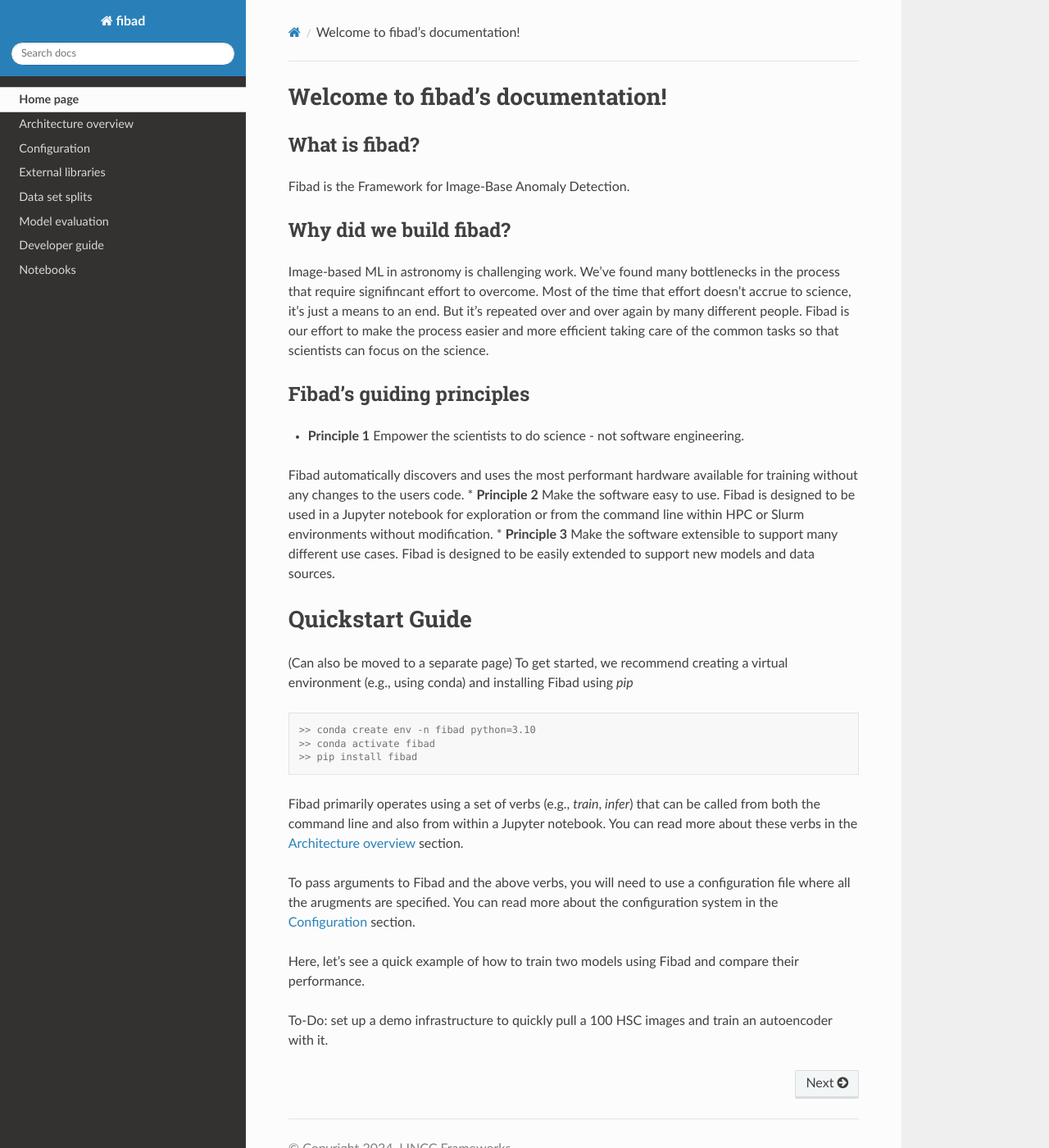
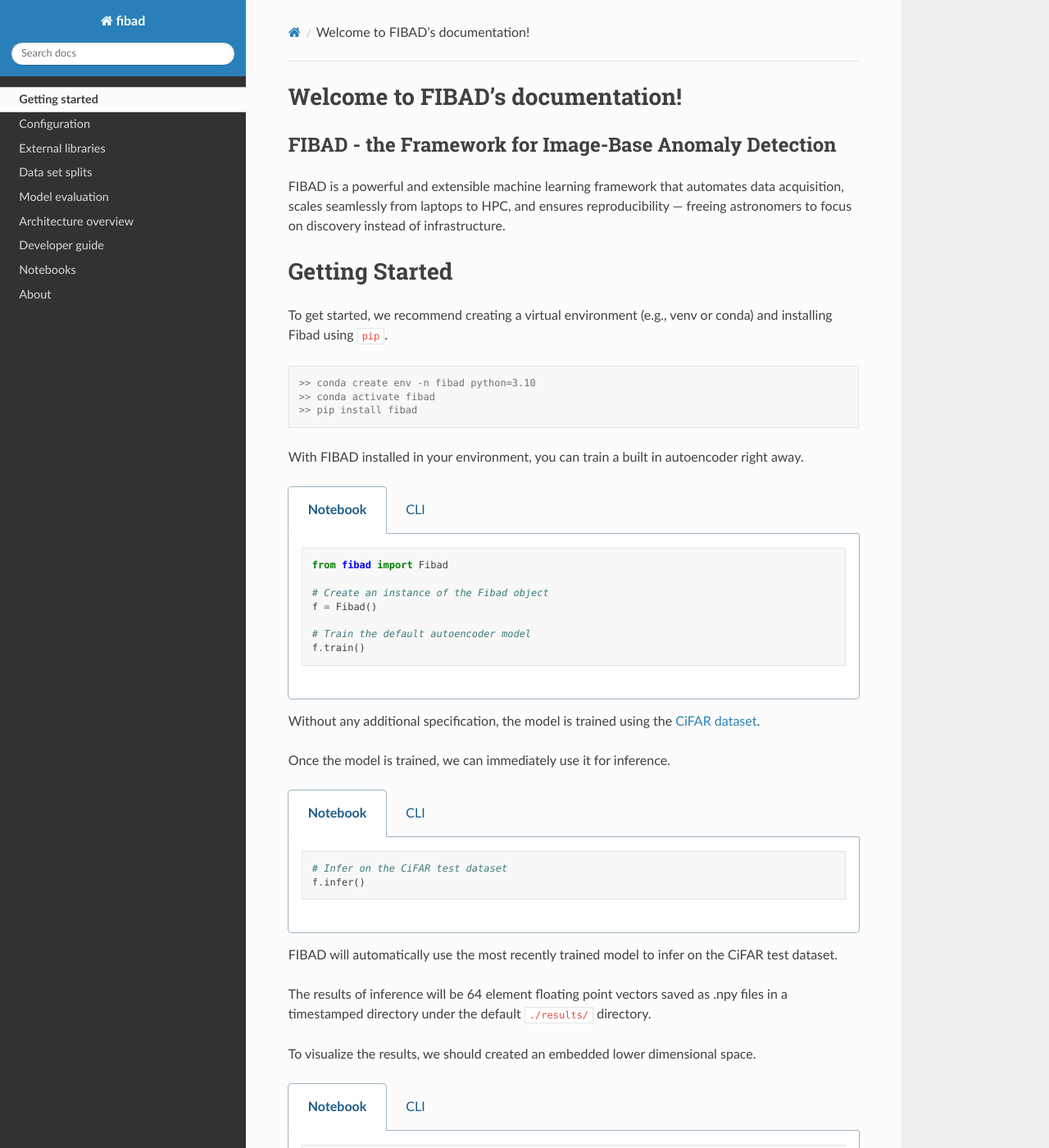
Before and after one commit to lincc-frameworks/fibad, a Sphinx documentation site: the page built from docs/index.rst, in a window 1280 px wide and 1400 px high. Shown: the whole window at 82% size. Built offline with Sphinx 7.4.7 and the Read the Docs theme 3.1.0, drawn with Linux system fonts in a browser that asks for light colours; pages that are not in the unit, such as notebooks, are missing from menus; some of the changed text lies outside the part shown.

Commit message:
Created "About" page, and updated the landing page to be mostly "Getting Started".

```diff
--- /dev/null
+++ b/docs/about.rst
@@ -0,0 +1,49 @@
+About FIBAD
+===========
+
+What is FIBAD?
+--------------
+FIBAD is a powerful and extensible machine learning framework that automates data
+acquisition, scales seamlessly from laptops to HPC, and ensures reproducibility
+— freeing astronomers to focus on discovery instead of infrastructure.
+
+Put another way, it's an effort to bring the best practices of software engineering
+to the astronomy machine learning community.
+
+
+Why build FIBAD?
+----------------
+Image-based machine learning in astronomy is challenging work.
+It requires data collection, pre-processing, model training and evaluation, and
+analysis of results of inference - all of which introduce potential bottlenecks
+for new science.
+
+We've found that many bottlenecks require significant effort to overcome, and that
+effort doesn't accrue to science, it's just a means to an end.
+And worse, it's often duplicated effort by many different people, each solving
+the same problems in slightly different ways.
+
+Fibad is our effort to make the process easier and more efficient by taking care of
+the common tasks so that scientists can focus on the science.
+
+
+Guiding principles
+------------------
+* **Principle 1** Empower the scientists to do science - not software engineering.
+  FIBAD automatically discovers and uses the most performant hardware available
+  for training without any changes to the users code.
+* **Principle 2** Make the software easy to use.
+  FIBAD is designed to be used in a Jupyter notebook for exploration or from the
+  command line within HPC or Slurm environments without modification.
+* **Principle 3** Make the software extensible to support many different use cases.
+  We work closely with scientists to build FIBAD to support their use cases, but
+  we learned early on that we can't anticipate all the ways that FIBAD will be used.
+  FIBAD is designed to be easily extended to support new models, data sources,
+  and functionality.
+
+
+Commitment to open science
+---------------------------
+FIBAD is open source software, and makes extensive use of open source libraries.
+We envision a FIBAD ecosystem where users can freely share data, trained models,
+and other components to accelerate their research and the research of others.
--- a/docs/index.rst
+++ b/docs/index.rst
@@ -1,35 +1,16 @@
-Welcome to fibad's documentation!
+Welcome to FIBAD's documentation!
 =================================
 
-What is fibad?
---------------
-Fibad is the Framework for Image-Base Anomaly Detection.
-
-Why did we build fibad?
------------------------
-Image-based ML in astronomy is challenging work.
-We've found many bottlenecks in the process that require signifincant effort to overcome.
-Most of the time that effort doesn't accrue to science, it's just a means to an end.
-But it's repeated over and over again by many different people.
-Fibad is our effort to make the process easier and more efficient taking care of
-the common tasks so that scientists can focus on the science.
-
-Fibad's guiding principles
---------------------------
-* **Principle 1** Empower the scientists to do science - not software engineering.
-Fibad automatically discovers and uses the most performant hardware available
-for training without any changes to the users code.
-* **Principle 2** Make the software easy to use.
-Fibad is designed to be used in a Jupyter notebook for exploration or from the
-command line within HPC or Slurm environments without modification.
-* **Principle 3** Make the software extensible to support many different use cases.
-Fibad is designed to be easily extended to support new models and data sources.
+FIBAD - the Framework for Image-Base Anomaly Detection
+------------------------------------------------------
+FIBAD is a powerful and extensible machine learning framework that automates data
+acquisition, scales seamlessly from laptops to HPC, and ensures reproducibility
+— freeing astronomers to focus on discovery instead of infrastructure.
 
 
-Quickstart Guide
+Getting Started
 ==================
-(Can also be moved to a separate page)
-To get started, we recommend creating a virtual environment (e.g., using conda) and installing Fibad using `pip`
+To get started, we recommend creating a virtual environment (e.g., venv or conda) and installing Fibad using ``pip``.
 
 .. code-block:: console
 
@@ -37,25 +18,96 @@ To get started, we recommend creating a virtual environment (e.g., using conda)
    >> conda activate fibad
    >> pip install fibad
 
-Fibad primarily operates using a set of verbs (e.g., `train`, `infer`) that can be called from both the command
-line and also from within a Jupyter notebook. You can read more about these verbs in the `Architecture overview <architecture_overview>`_ section.
+With FIBAD installed in your environment, you can train a built in autoencoder right away.
 
-To pass arguments to Fibad and the above verbs, you will need to use a configuration file where all the arugments are specified.
-You can read more about the configuration system in the `Configuration <configuration>`_ section.
+.. tabs::
 
-Here, let's see a quick example of how to train two models using Fibad and compare their performance.
+    .. group-tab:: Notebook
 
-To-Do: set up a demo infrastructure to quickly pull a 100 HSC images and train an autoencoder with it.
+        .. code-block:: python
+
+           from fibad import Fibad
+
+           # Create an instance of the Fibad object
+           f = Fibad()
+
+           # Train the default autoencoder model
+           f.train()
+
+    .. group-tab:: CLI
+
+        .. code-block:: bash
+
+           >> fibad train
+
+Without any additional specification, the model is trained using the
+`CiFAR dataset <https://www.cs.toronto.edu/~kriz/cifar.html>`_.
+
+Once the model is trained, we can immediately use it for inference.
+
+.. tabs::
+
+    .. group-tab:: Notebook
+
+        .. code-block:: python
+
+           # Infer on the CiFAR test dataset
+           f.infer()
+
+    .. group-tab:: CLI
+
+        .. code-block:: bash
+
+           >> fibad infer
+
+FIBAD will automatically use the most recently trained model to infer on the CiFAR test dataset.
+
+The results of inference will be 64 element floating point vectors saved as .npy
+files in a timestamped directory under the default ``./results/`` directory.
+
+To visualize the results, we should created an embedded lower dimensional space.
+
+.. tabs::
+
+    .. group-tab:: Notebook
+
+        .. code-block:: python
+
+           # Create a 2D UMAP representation of the 64 element vectors
+           f.umap()
+
+    .. group-tab:: CLI
+
+        .. code-block:: bash
+
+           >> fibad umap
+
+The `UMAP <https://umap-learn.readthedocs.io/en/latest/>`_ algorithm is used to
+create a 2D representation of the 64 element vectors.
+
+.. code-block:: python
+
+   # Visualize the UMAP results
+   f.visualize()
+
+**placeholder for image**
+
+This example shows how FIBAD can be used to quickly train, infer, and visualize
+data.
+To dive deeper, start with the :doc:`Configuration <configuration>`
+section to learn how to configure FIBAD for your specific use case.
+
 
 .. toctree::
    :hidden:
 
-   Home page <self>
-   Architecture overview <architecture_overview>
+   Getting started <self>
    Configuration <configuration>
    External libraries <external_libraries>
    Data set splits <data_set_splits>
    Model evaluation <model_evaluation>
+   Architecture overview <architecture_overview>
    Developer guide <dev_guide>
    API Reference <autoapi/index>
    Notebooks <notebooks>
+   About <about>
--- a/docs/notebooks.rst
+++ b/docs/notebooks.rst
@@ -3,4 +3,4 @@ Notebooks
 
 .. toctree::
 
-    Training a simple model <notebooks/train_model>
+    Training a simple model <pre_executed/train_model>
```
